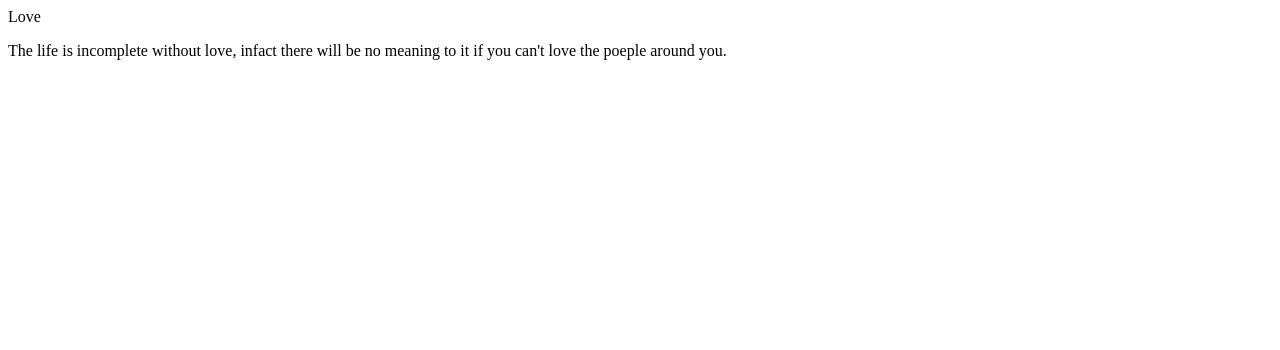
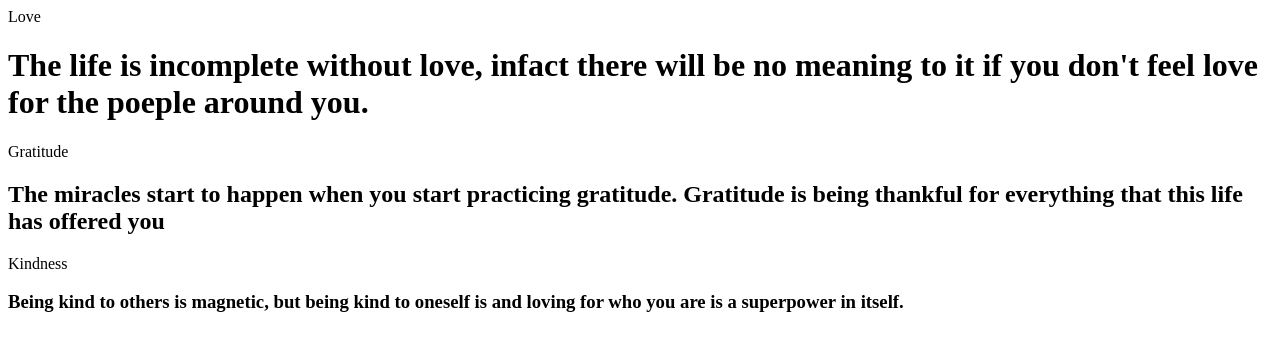
Before and after one commit to anand-hi-anand/coursera-test, a plain HTML site: page mod2_solution/index.html in a window 1280 px wide. Drawn offline with Linux system fonts and the light colour scheme.

Commit message:
Naya wala change hai

```diff
--- a/mod2_solution/index.html
+++ b/mod2_solution/index.html
@@ -5,13 +5,28 @@
     <meta charset="UTF-8">
     <meta http-equiv="X-UA-Compatible" content="IE=edge">
     <meta name="viewport" content="width=device-width, initial-scale=1.0">
-    <title>Keys of Life</title>
+    <title>Keys of Blissful Life</title>
+
+    <link rel="stylesheet" href="css/style.css">
+    <style>
+
+    </style>
+
 </head>
 
 <div> Love</div>
-<p> The life is incomplete without love, infact there will be no meaning to it if you can't love the poeple around you.
-</p>
+<h1> The life is incomplete without love, infact there will be no meaning to it if you don't feel love for the poeple
+    around you.
+</h1>
 
+<div> Gratitude</div>
+<h2> The miracles start to happen when you start practicing gratitude. Gratitude is being thankful for everything that
+    this life has offered you</h2>
+
+
+<div>Kindness</div>
+<h3>Being kind to others is magnetic, but being kind to oneself is and loving for who you are is a superpower in itself.
+</h3>
 
 <body>
 
```
